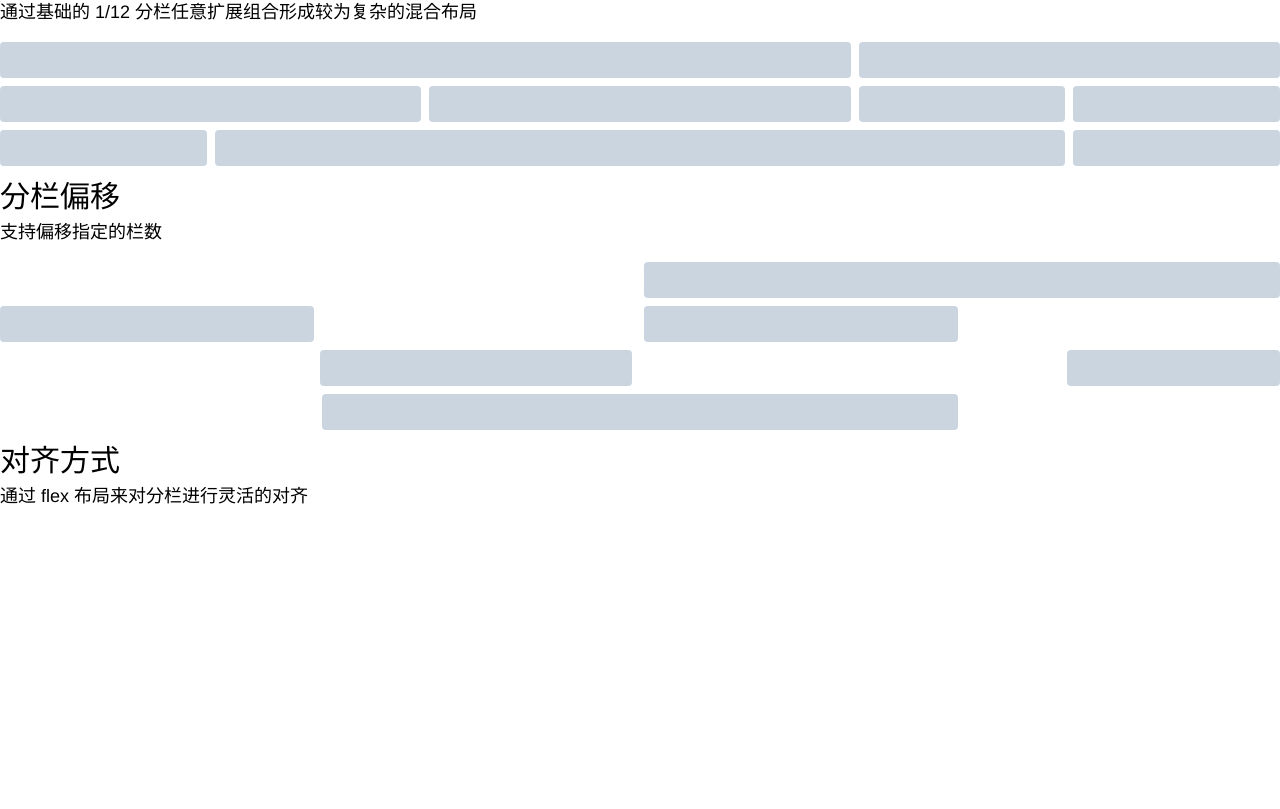
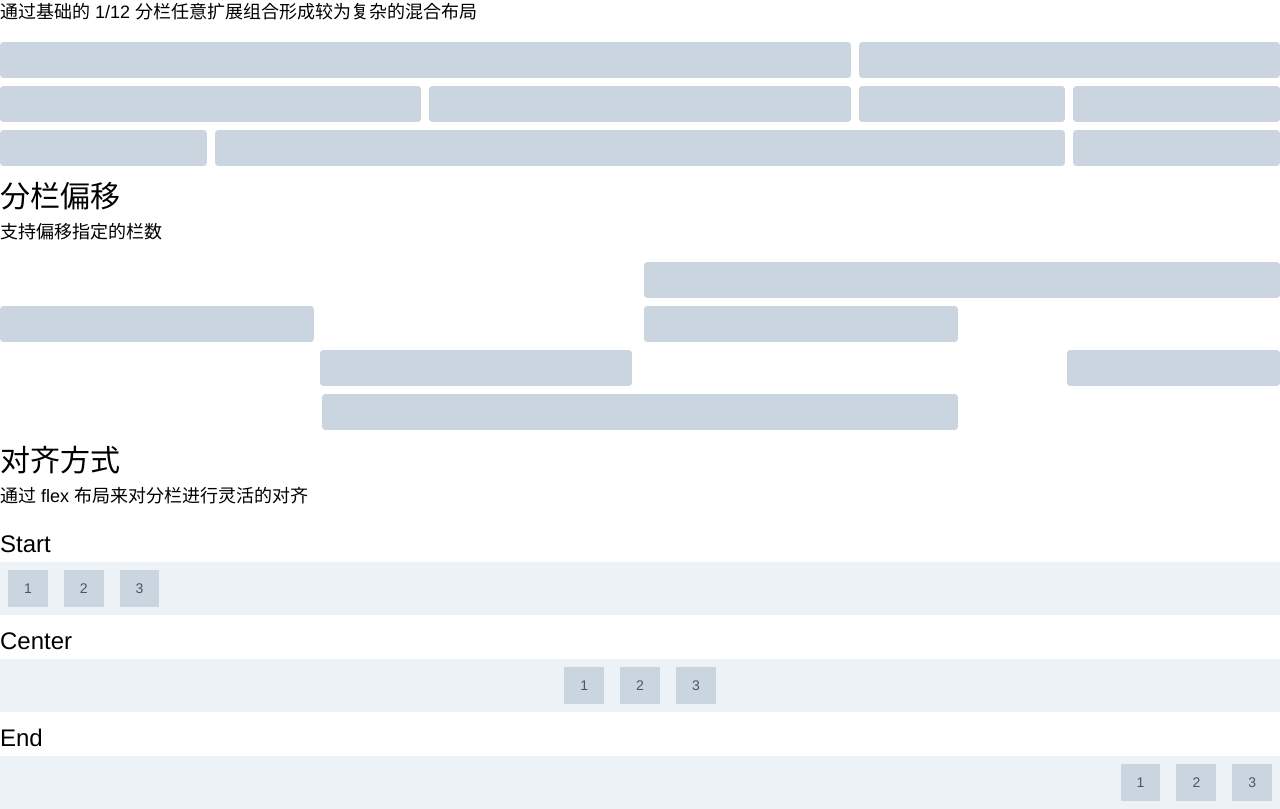
Before and after one commit to zhongqi7777/vuecli4-dashboard, a Vue app: page /#/tailwindcss/gird in a window 1280 px wide. Shown: the part 486-1295 px from the top of the page. Before the commit the page ends 996 px from the top, so only its background shows below. Built offline with nearby package versions, Linux system fonts and the light colour scheme; what vue-drag-drop would draw is missing.

Commit message:
modified:   src/views/demo/tailwindcss/grid.vue

```diff
--- a/src/views/demo/tailwindcss/grid.vue
+++ b/src/views/demo/tailwindcss/grid.vue
@@ -91,6 +91,24 @@
     <p class="text-lg mb-4">
       通过 flex 布局来对分栏进行灵活的对齐
     </p>
+    <p class="text-2xl ...">Start</p>
+    <div class="flex justify-start bg-gray-200 mb-2">
+      <div class="text-gray-700 text-center bg-gray-400 px-4 py-2 m-2">1</div>
+      <div class="text-gray-700 text-center bg-gray-400 px-4 py-2 m-2">2</div>
+      <div class="text-gray-700 text-center bg-gray-400 px-4 py-2 m-2">3</div>
+    </div>
+    <p class="text-2xl ...">Center</p>
+    <div class="flex justify-center bg-gray-200 mb-2">
+      <div class="text-gray-700 text-center bg-gray-400 px-4 py-2 m-2">1</div>
+      <div class="text-gray-700 text-center bg-gray-400 px-4 py-2 m-2">2</div>
+      <div class="text-gray-700 text-center bg-gray-400 px-4 py-2 m-2">3</div>
+    </div>
+    <p class="text-2xl ...">End</p>
+    <div class="flex justify-end bg-gray-200 mb-2">
+      <div class="text-gray-700 text-center bg-gray-400 px-4 py-2 m-2">1</div>
+      <div class="text-gray-700 text-center bg-gray-400 px-4 py-2 m-2">2</div>
+      <div class="text-gray-700 text-center bg-gray-400 px-4 py-2 m-2">3</div>
+    </div>
   </div>
 </template>
 
```
